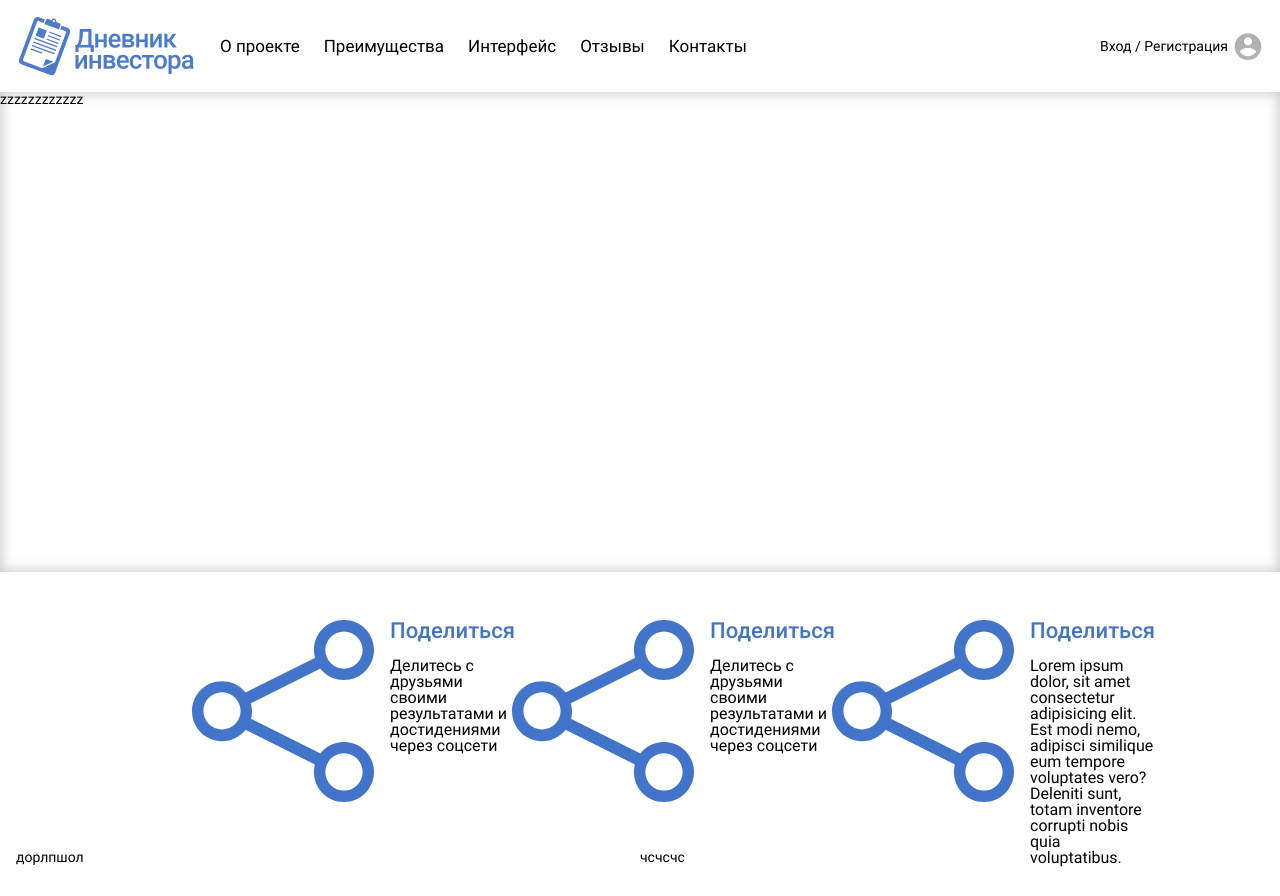
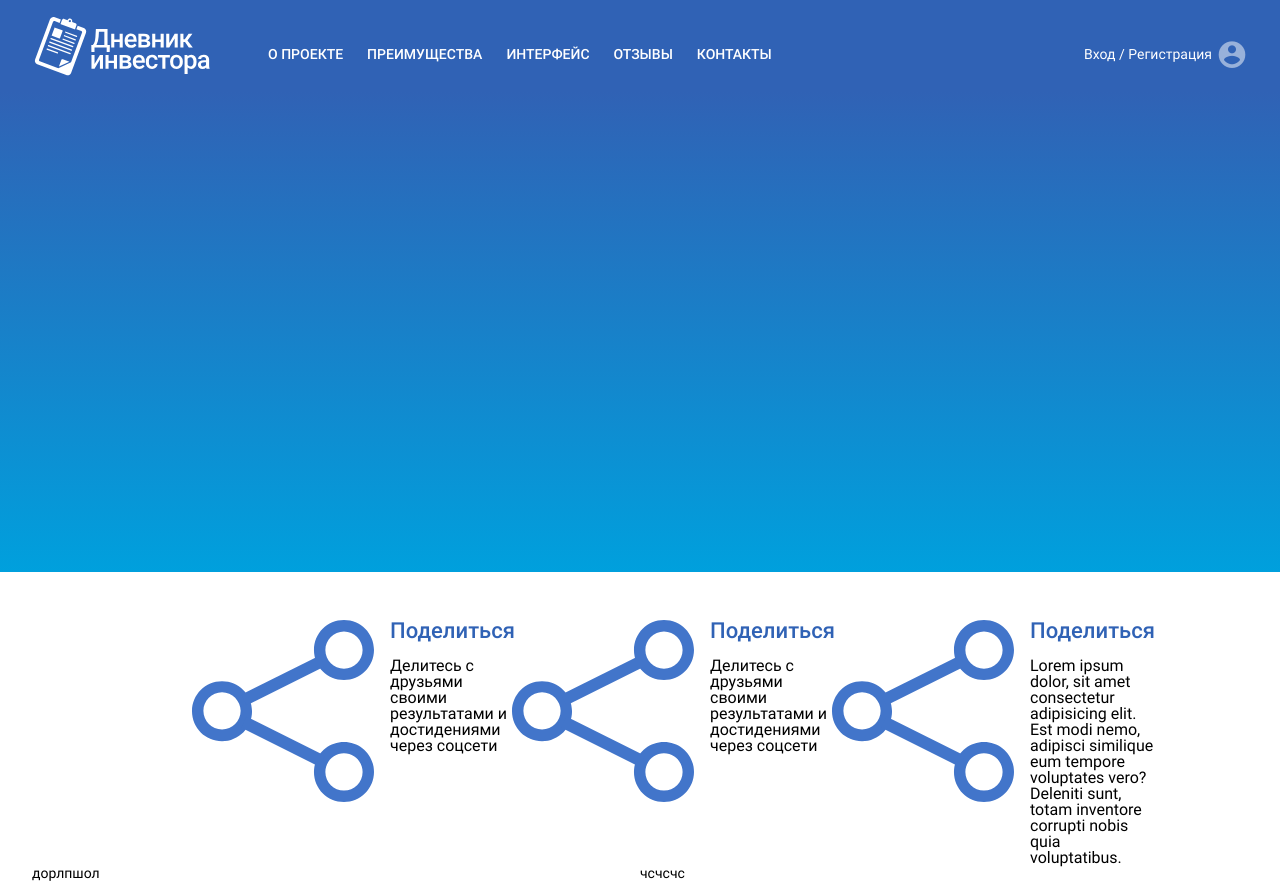
Before and after one commit to nile546/investorJournalFront, an Angular app: page /landing in a window 1280 px wide. Built offline with nearby package versions, Linux system fonts and the light colour scheme.

Commit message:
Added new colors

```diff
--- a/src/app/modules/landing/header/header.component.scss
+++ b/src/app/modules/landing/header/header.component.scss
@@ -1,9 +1,13 @@
+@import 'variables';
+
 .header {
     &__wrapper {
         display: flex;
         justify-content: space-between;
+        background-color: $primary;
     }
+
     &__menu {
-        flex:1;
+        flex: 1;
     }
 }
--- a/src/app/modules/landing/section-slider/section-slider.component.scss
+++ b/src/app/modules/landing/section-slider/section-slider.component.scss
@@ -1,8 +1,9 @@
-.slider_container{
+.slider_container {
 
     width: 100%;
     height: 30rem;
-    box-shadow: inset 0px 0px 13px 2px rgba(0,0,0,0.2);
+    background: rgb(0, 160, 221);
+    background: linear-gradient(0deg, rgba(0, 160, 221, 1) 0%, rgba(48, 98, 181, 1) 100%);
     position: relative;
 
 }
--- a/src/app/modules/landing/section-slider/section-slider.component.ts
+++ b/src/app/modules/landing/section-slider/section-slider.component.ts
@@ -27,7 +27,7 @@ export class SectionSliderComponent implements OnInit {
     this.slides.push(Slide1Component, Slide2Component, Slide3Component);
 
     from(this.slides).pipe(
-      concatMap(slide => of(slide).pipe(delay(5000)))
+      concatMap(slide => of(slide).pipe(delay(50000)))
     )
       .subscribe(slide => {
         if (!this.slide) {
--- a/src/app/modules/landing/section-slider/slide1/slide1.component.html
+++ b/src/app/modules/landing/section-slider/slide1/slide1.component.html
@@ -1,5 +1,4 @@
-zzzzzzzzzzzz
-<!-- <section class="slide1">
+<section class="slide1">
     <div class="container">
         <div class="slide1__content">
             <img class="slide1__icon" src="assets/img/logoIcon.svg">
@@ -7,4 +6,4 @@ zzzzzzzzzzzz
             <span class="slide1__description white">Позволяет вести ежедневную статистику сделок в удобном интерфейсе</span>
         </div>
     </div>
-</section> -->
+</section>
--- a/src/app/modules/landing/shared/components/main-menu/main-menu.component.scss
+++ b/src/app/modules/landing/shared/components/main-menu/main-menu.component.scss
@@ -1,7 +1,9 @@
+@import 'variables';
+
 .menu {
     &__wrapper {
         display: flex;
-        margin: 0;
+        margin: 0.5rem 0 0 2rem;
         height: 100%;
         align-items: center;
     }
@@ -9,6 +11,9 @@
     &__item {
         list-style-type: none;
         margin-left: 1.5rem;
-        font-size: 1.0625rem;
+        font-size: 0.875rem;
+        color: $white;
+        text-transform: uppercase;
+        font-weight: 500;
     }
 }
--- a/src/app/shared/components/profile/profile.component.scss
+++ b/src/app/shared/components/profile/profile.component.scss
@@ -1,12 +1,17 @@
+@import 'variables';
+
 .profile {
-    &__icon{
-        margin-left: 0.25rem;
-        font-size: 2rem;
-        opacity: 0.3;
-    }
-    &__wrapper{
+    &__wrapper {
         display: flex;
         align-items: center;
         height: 100%;
+        margin-top: 0.5rem;
+        color: $white;
+    }
+
+    &__icon {
+        margin-left: 0.25rem;
+        font-size: 2rem;
+        opacity: 0.5;
     }
 }
--- a/src/app/styles/layout.scss
+++ b/src/app/styles/layout.scss
@@ -1,5 +1,5 @@
 .container {
-    margin: 1rem 1rem;
+    padding: 1rem 2rem;
     &__tight {
         margin: 2rem 10rem;
     }
--- a/src/app/styles/variables.scss
+++ b/src/app/styles/variables.scss
@@ -1,2 +1,2 @@
 $white: #ffffff;
-$primary: #4275ca;
+$primary: #3062b5;
```
Also changed, not shown: src/assets/img/logo.svg.
